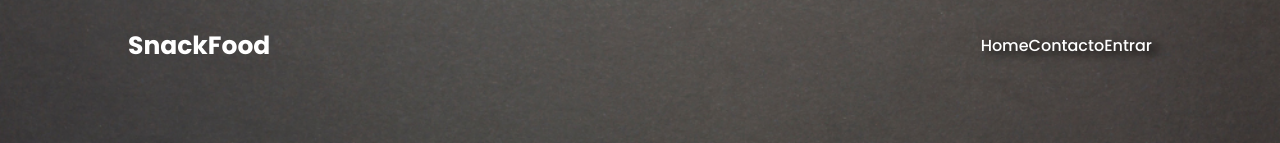
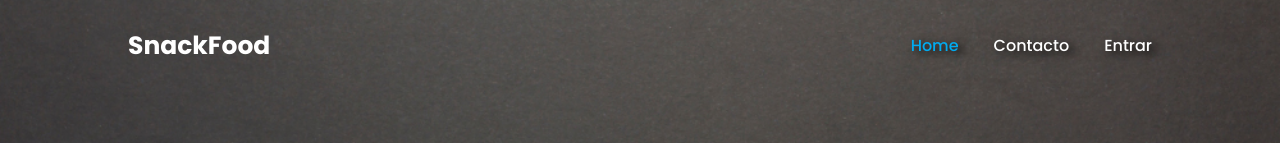
Before and after one commit to fafonsoficial/Projecto-Snack-Food-Restorant, a plain HTML site: page paginas/index.html in a window 1280 px wide. Shown: the top 143 px of the page. Drawn offline with nearby package versions, Linux system fonts and the light colour scheme.

Commit message:
atualização do meu da minha navbar

```diff
--- a/paginas/index.html
+++ b/paginas/index.html
@@ -25,7 +25,7 @@
             <a href="index.html" class="logo">SnackFood</a>
 
             <nav class="navbar">
-                <a href="index.html" target="_self">Home</a>
+                <a href="index.html" target="_self" class="active">Home</a>
                 <a href="contacto.html" target="_self">Contacto</a>
                 <a href="login.html" target="_self">Entrar</a>
             </nav>
--- a/paginas/style.css
+++ b/paginas/style.css
@@ -28,24 +28,19 @@ header {
 }
 
 
-header > nav {
+.navbar a {
     font-size: 16px;
     font-weight: 500;
+    margin-left: 35px;
+    color: white;
+    text-decoration: none;
+    text-shadow: 5px 3px 10px black;
+    transition: .3s;
 }
 
-header > nav > a {
-
-    text-decoration: none;
-    color: white;
-    text-shadow: 7px 3px 10px black;
-    transition: 1s;
-
-}
-
-header > nav > a:hover {
-    text-decoration: underline;
-    color: blue;
-
+.navbar a:hover,
+.navbar a.active {
+    color: #00abf0;
 }
 
 body {
```
